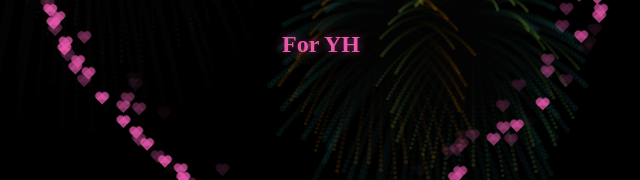
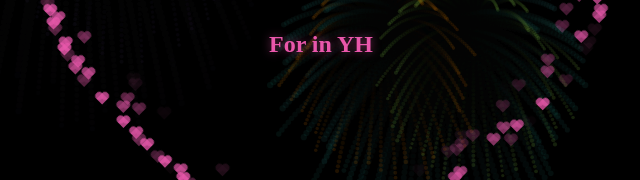
Before and after one commit to tracyxu265298/love, a plain HTML site: page index.html in a window 1280 px wide. Shown: the part 356-536 px from the top of the page, 319-959 px from the left. Drawn offline with Linux system fonts and the light colour scheme; animation ran at ten frames a second.

Commit message:
爱心表白html文件提交

```diff
--- a/index.html
+++ b/index.html
@@ -268,7 +268,7 @@
     <button class="reset-button" id="resetButton">再看一次吗</button>
     <div class="container">
         <div class="heart-container" id="heartContainer">
-            <div class="center-text">For YH</div>
+            <div class="center-text">For in YH</div>
         </div>
     </div>
     <audio id="bgMusic" loop>
```
